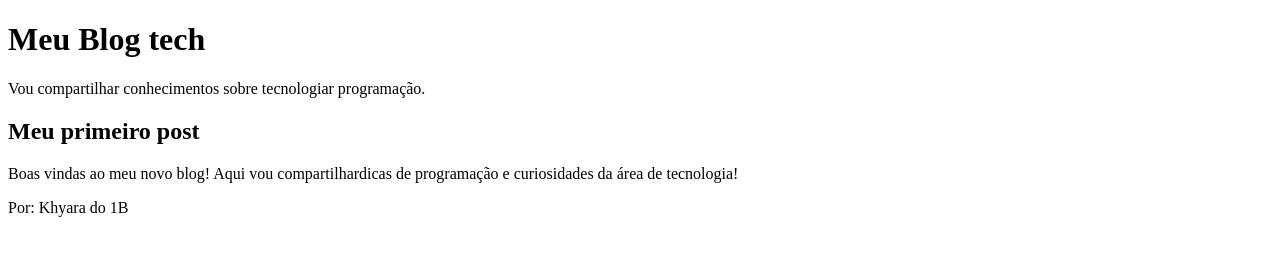
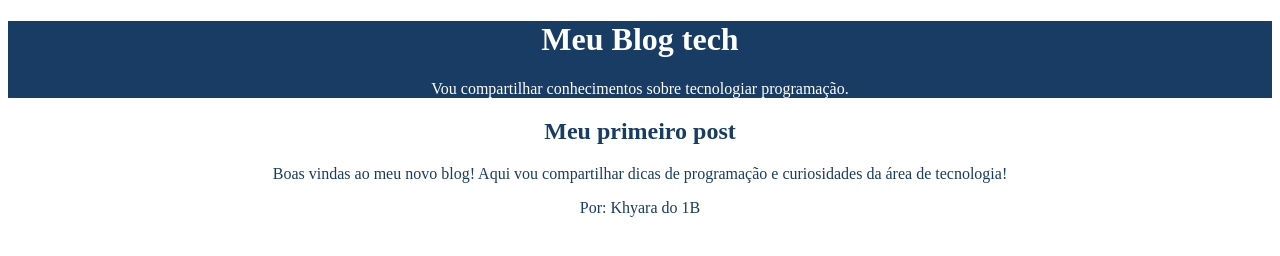
Before and after one commit to khyararibeiro-cyber/Pagina-web, a plain HTML site: page index.html in a window 1280 px wide. Drawn offline with Linux system fonts and the light colour scheme.

Commit message:
Add files via upload

```diff
--- a/index.html
+++ b/index.html
@@ -4,17 +4,38 @@
      <meta charset="UTF-8">
      <meta name="viewport" content="width=device-width, initial-scale=1.0">
      <title>Blog</title>
+     <style>
+        header{
+  background-color: #183c63;
+  color: #FFFFFF;
+  text-align: center;
+        }
+
+        main{
+           background-color: #FFFFFF;
+           color: #183c63;
+           text-align: center;
+            max-width: 800px;
+            margin: 0 auto;
+        }
+     </style>
  </head>
  <body>
-     <h1>Meu Blog tech</h1>
+   <header>
 
+    <h1>Meu Blog tech</h1>
 
-     <p>Vou compartilhar conhecimentos sobre tecnologiar programação.</p>
+    <p>Vou compartilhar conhecimentos sobre tecnologiar programação.</p>
+
+   </header>
+   <main>
 
   <h2>Meu primeiro post</h2>
   <p>Boas vindas ao meu novo blog!
-   Aqui vou compartilhardicas de programação e curiosidades da área de tecnologia!</p>
+   Aqui vou compartilhar dicas de programação e curiosidades da área de tecnologia!</p>
 
-    <p>Por: Khyara do 1B</p>
+          <p>Por: Khyara do 1B</p>
+
+   </main>
  </body>
  </html>
```
